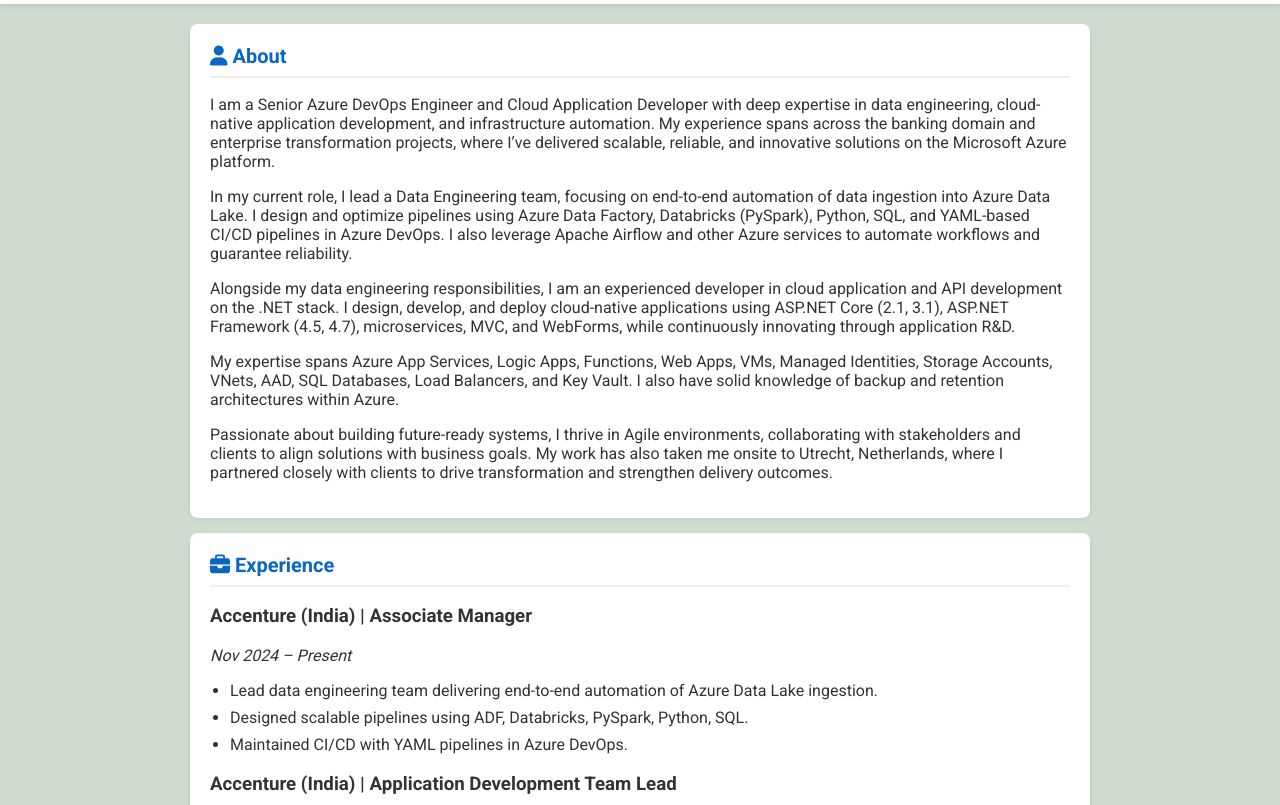
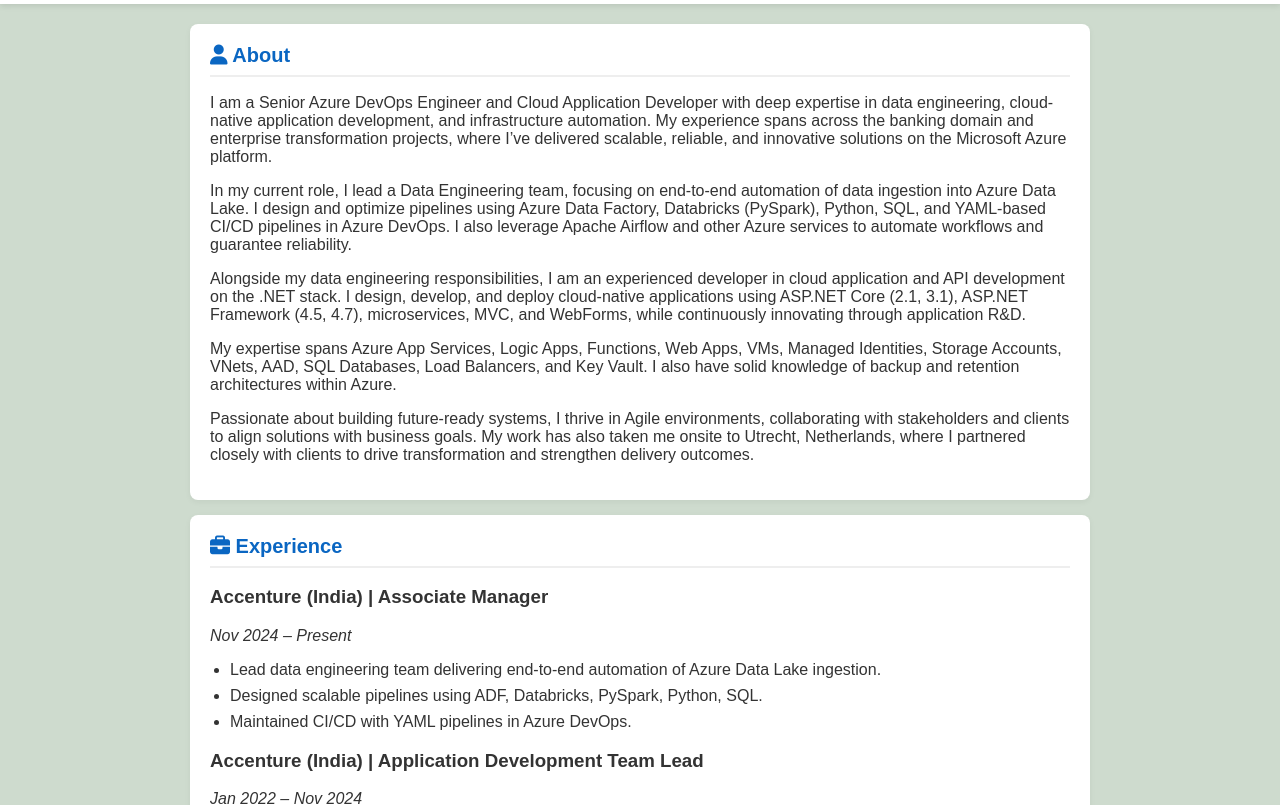
Before and after one commit to Proloy1601/proloy.github.io, a plain HTML site: page index.html in a window 1280 px wide. Shown: the part 172-977 px from the top of the page. Drawn offline with Linux system fonts and the light colour scheme.

Commit message:
Update index.html

```diff
--- a/index.html
+++ b/index.html
@@ -10,7 +10,7 @@
   <link rel="stylesheet" href="https://cdnjs.cloudflare.com/ajax/libs/font-awesome/6.5.0/css/all.min.css" crossorigin="anonymous" />
   <style>
     body {
-      font-family: 'Roboto', sans-serif;
+      font-family: 'Titillium Web', sans-serif;
       margin: 0;
       padding: 0;
       background: #cedbce;
```
